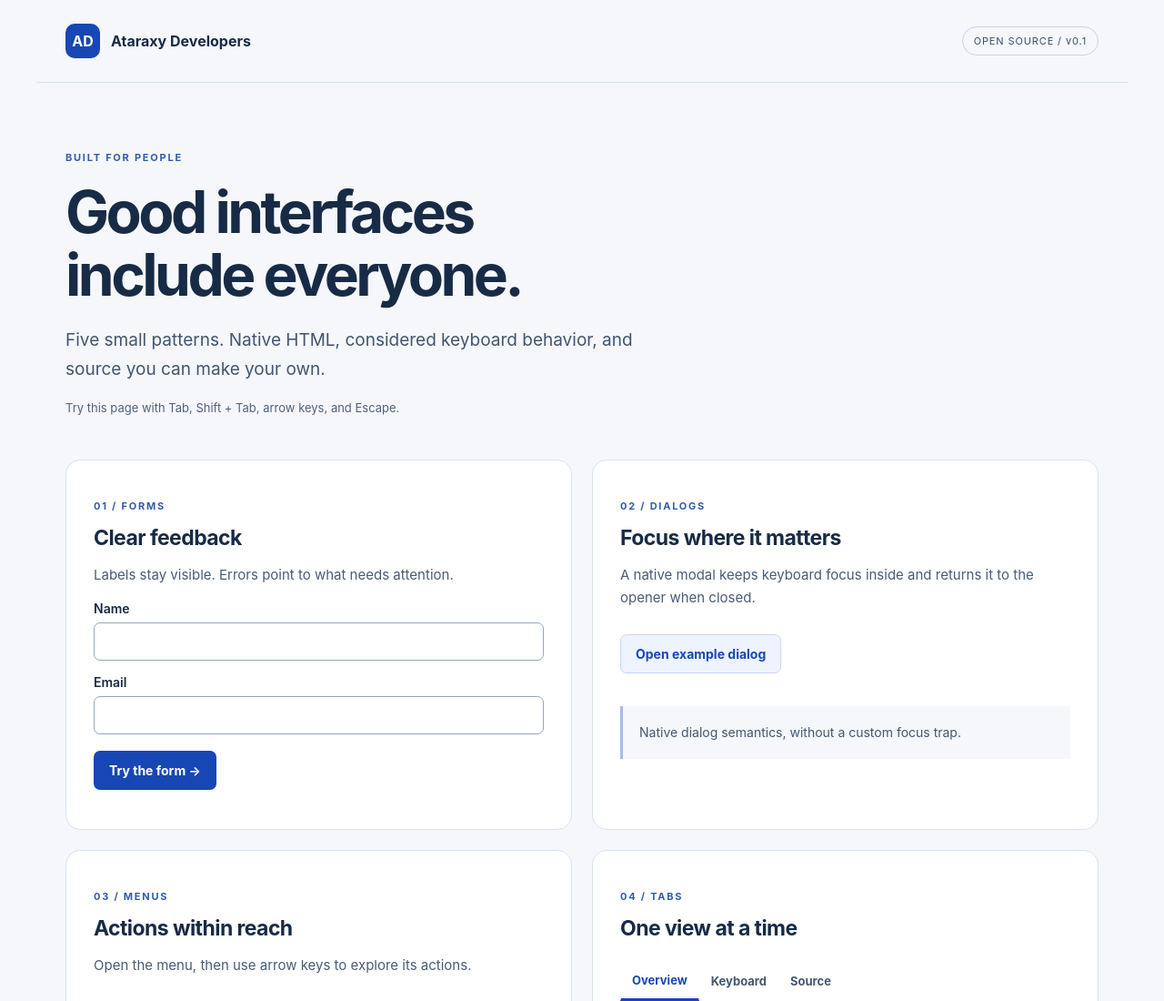
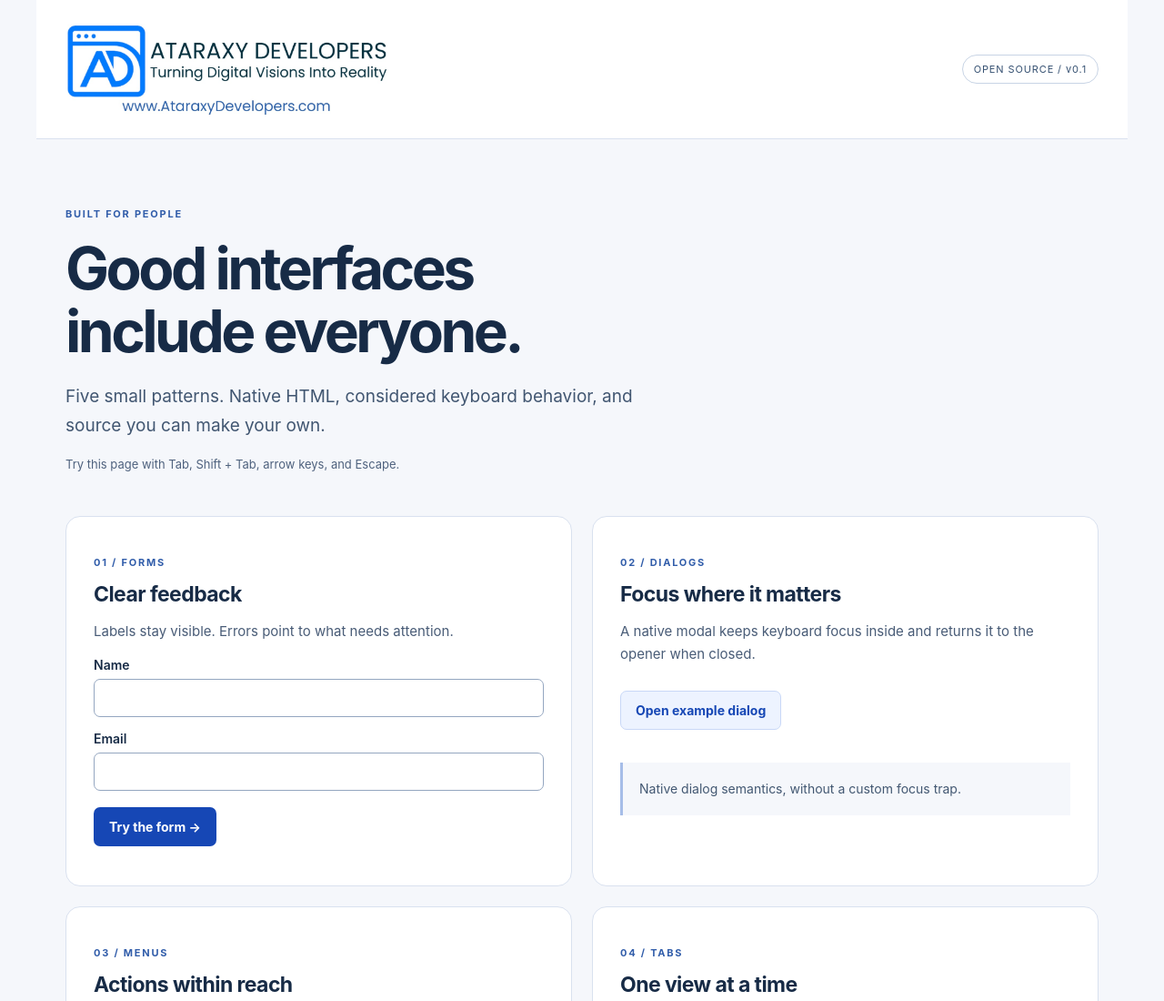
Before and after one commit to AtaraxyDevelopers/accessible-ui-recipes, a website: page public/index.html in a window 1280 px wide. Shown: the top 1100 px of the page at 91% size. Drawn offline with Linux system fonts and the light colour scheme.

Commit message:
Use approved Ataraxy Developers branding

```diff
--- a/package.json
+++ b/package.json
@@ -1,6 +1,6 @@
 {
   "name": "@ataraxydevelopers/accessible-ui-recipes",
-  "version": "0.1.1",
+  "version": "0.1.2",
   "description": "Five framework-free UI patterns with keyboard and automated accessibility tests.",
   "type": "module",
   "engines": {
--- a/public/index.html
+++ b/public/index.html
@@ -4,14 +4,14 @@
     <meta charset="utf-8" />
     <meta name="viewport" content="width=device-width,initial-scale=1" />
     <title>Accessible UI Recipes · Ataraxy Developers</title>
+    <link rel="icon" href="/ataraxy-developers-logo.png" type="image/png" />
     <link rel="stylesheet" href="/style.css" />
     <script type="module" src="/app.js"></script>
   </head>
   <body>
     <a class="skip" href="#main">Skip to examples</a>
     <header>
-      <a class="brand" href="/"><span class="mark" aria-hidden="true">AD</span>Ataraxy Developers</a
-      ><span class="pill">OPEN SOURCE / v0.1</span>
+      <a class="brand" href="https://ataraxydevelopers.com"><img src="/ataraxy-developers-logo.png" alt="Ataraxy Developers — Turning Digital Visions Into Reality" width="1127" height="313" /></a><span class="pill">OPEN SOURCE / v0.1</span>
     </header>
     <main id="main">
       <section class="intro">
--- a/public/style.css
+++ b/public/style.css
@@ -26,15 +26,6 @@ header {
   font-weight: 750;
   color: inherit;
   text-decoration: none;
-}
-.mark {
-  display: grid;
-  place-items: center;
-  background: #1647b5;
-  color: #fff;
-  width: 38px;
-  height: 38px;
-  border-radius: 10px;
 }
 .pill {
   font-size: 11px;
@@ -284,3 +275,9 @@ footer {
     font-size: 17px;
   }
 }
+
+/* Use the complete, original company artwork without distortion. */
+header { flex-wrap: wrap; gap: 16px; background: #fff; }
+.brand { display: block; flex: 0 1 360px; min-width: 0; max-width: 100%; background: #fff; }
+.brand img { display: block; width: 360px; max-width: 100%; height: auto; }
+@media (max-width: 600px) { header { padding: 18px 20px; } .brand { flex-basis: 360px; } }
--- a/server.mjs
+++ b/server.mjs
@@ -8,6 +8,7 @@ export function createServer() {
       '/': ['index.html', 'text/html; charset=utf-8'],
       '/app.js': ['app.js', 'text/javascript'],
       '/style.css': ['style.css', 'text/css'],
+      '/ataraxy-developers-logo.png': ['ataraxy-developers-logo.png', 'image/png'],
     };
     const file = files[req.url];
     if (req.method !== 'GET' || !file) {
```
Also changed, not shown: BRANDING.md (added, +10 -0 lines), CHANGELOG.md, README.md, docs/preview.png, public/ataraxy-developers-logo.png (added), 1 other file.
